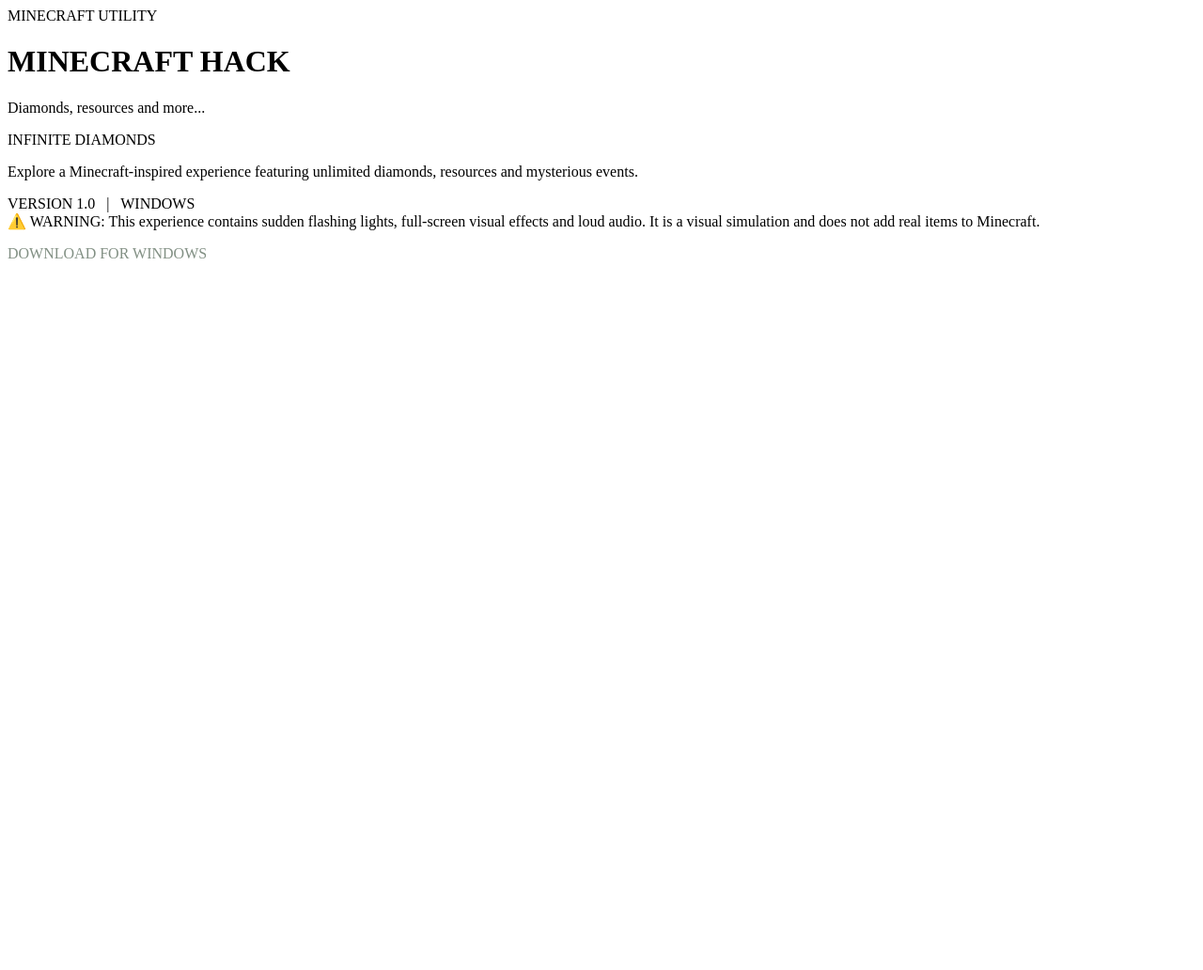
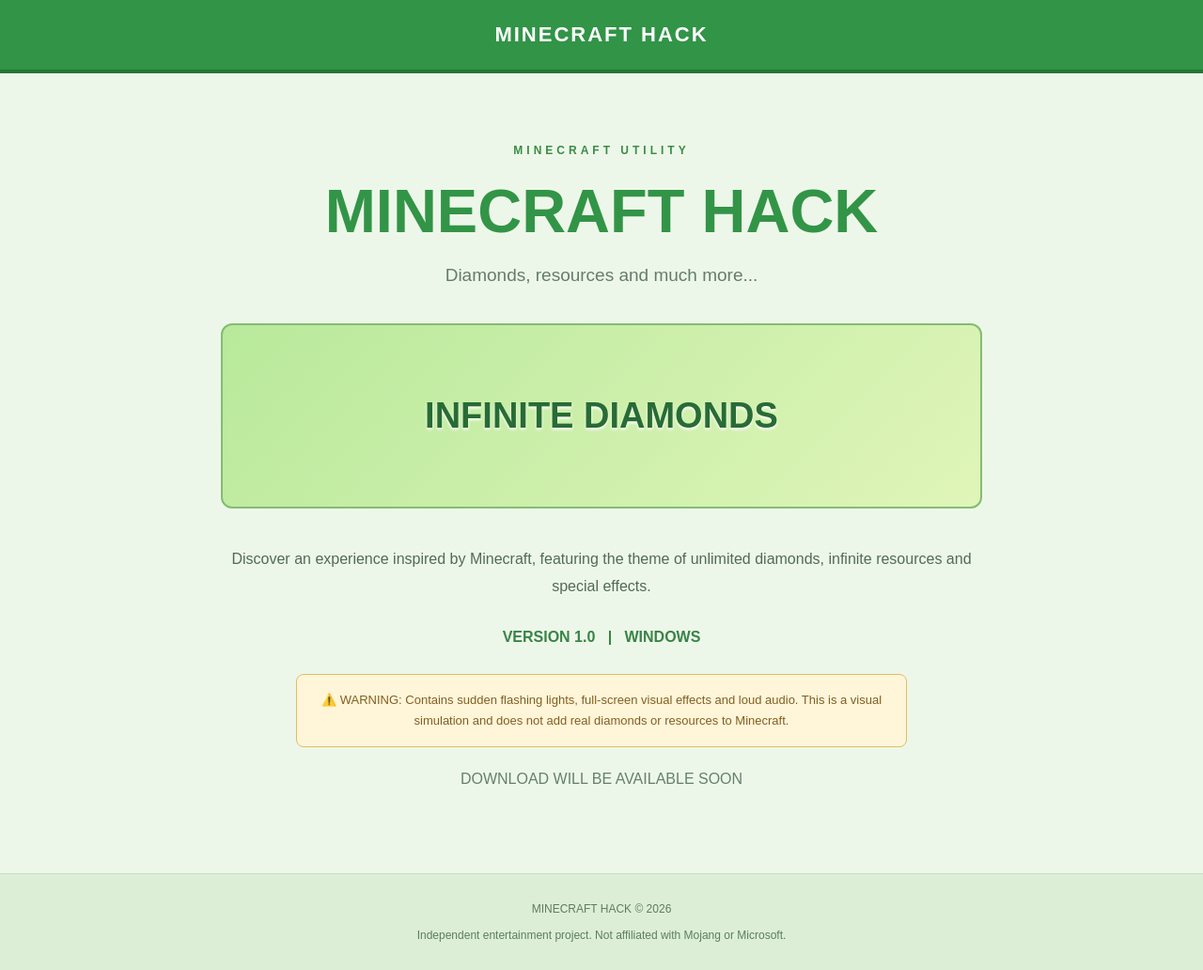
Before and after one commit to Mydex5252/minecraft-hack-dark, a plain HTML site: page index.html in a window 1280 px wide. Shown: the whole page at 94% size. Before the commit the page ends 800 px from the top, so only its background shows below. Drawn offline with Linux system fonts and the light colour scheme.

Commit message:
index.html

```diff
--- a/index.html
+++ b/index.html
@@ -1,3 +1,122 @@
+
+<!DOCTYPE html>
+<html lang="es">
+<head>
+<meta charset="UTF-8">
+<meta name="viewport" content="width=device-width, initial-scale=1.0">
+<meta name="theme-color" content="#4caf50">
+<title>Minecraft Hack</title>
+
+<style>
+* { box-sizing: border-box; }
+
+body {
+    margin: 0;
+    font-family: Arial, sans-serif;
+    background: #edf7e9;
+    color: #263b29;
+    text-align: center;
+}
+
+header {
+    padding: 24px;
+    background: #319447;
+    border-bottom: 4px solid #267536;
+    color: white;
+    font-size: 22px;
+    font-weight: bold;
+    letter-spacing: 2px;
+}
+
+main {
+    max-width: 850px;
+    margin: auto;
+    padding: 75px 20px;
+}
+
+.tag {
+    color: #398c45;
+    letter-spacing: 4px;
+    font-size: 12px;
+    font-weight: bold;
+}
+
+h1 {
+    font-size: clamp(38px, 8vw, 65px);
+    color: #329447;
+    margin: 20px 0;
+}
+
+.subtitle {
+    color: #657d68;
+    font-size: 19px;
+}
+
+.banner {
+    margin: 40px 0;
+    padding: 75px 15px;
+    border: 2px solid #83bd72;
+    border-radius: 12px;
+    background: linear-gradient(135deg, #b8e99b, #e0f5b9);
+    color: #286b35;
+    font-size: clamp(22px, 5vw, 38px);
+    font-weight: bold;
+    text-shadow: 0 2px 3px #ffffff;
+}
+
+.description {
+    color: #526b56;
+    line-height: 1.8;
+}
+
+.details {
+    margin: 30px 0;
+    color: #388447;
+    font-weight: bold;
+}
+
+.download {
+    display: inline-block;
+    padding: 17px 30px;
+    margin: 20px;
+    background: #319447;
+    color: white;
+    text-decoration: none;
+    border-radius: 7px;
+    font-weight: bold;
+    transition: 0.2s;
+}
+
+.download:hover {
+    background: #267536;
+    transform: translateY(-2px);
+}
+
+.warning {
+    margin: 25px auto;
+    padding: 16px;
+    max-width: 650px;
+    background: #fff5d9;
+    border: 1px solid #e2bd62;
+    border-radius: 8px;
+    color: #806021;
+    font-size: 13px;
+    line-height: 1.7;
+}
+
+footer {
+    padding: 30px;
+    background: #dcefd6;
+    color: #607b63;
+    font-size: 12px;
+    border-top: 1px solid #c4dfbb;
+}
+</style>
+</head>
+
+<body>
+
+<header>MINECRAFT HACK</header>
 
 <main>
     <div class="tag">MINECRAFT UTILITY</div>
@@ -5,7 +124,7 @@
     <h1>MINECRAFT HACK</h1>
 
     <p class="subtitle">
-        Diamonds, resources and more...
+        Diamonds, resources and much more...
     </p>
 
     <div class="banner">
@@ -13,8 +132,9 @@
     </div>
 
     <p class="description">
-        Explore a Minecraft-inspired experience featuring
-        unlimited diamonds, resources and mysterious events.
+        Discover an experience inspired by Minecraft,
+        featuring the theme of unlimited diamonds,
+        infinite resources and special effects.
     </p>
 
     <div class="details">
@@ -22,13 +142,23 @@
     </div>
 
     <div class="warning">
-        ⚠️ WARNING: This experience contains sudden
-        flashing lights, full-screen visual effects
-        and loud audio. It is a visual simulation and
-        does not add real items to Minecraft.
+        ⚠️ WARNING: Contains sudden flashing lights,
+        full-screen visual effects and loud audio.
+        This is a visual simulation and does not add
+        real diamonds or resources to Minecraft.
     </div>
 
-    <p style="color:#829084">
-        DOWNLOAD FOR WINDOWS
+    <p style="color:#65816a">
+        DOWNLOAD WILL BE AVAILABLE SOON
     </p>
+
 </main>
+
+<footer>
+    MINECRAFT HACK © 2026<br><br>
+    Independent entertainment project.
+    Not affiliated with Mojang or Microsoft.
+</footer>
+
+</body>
+</html>
```
